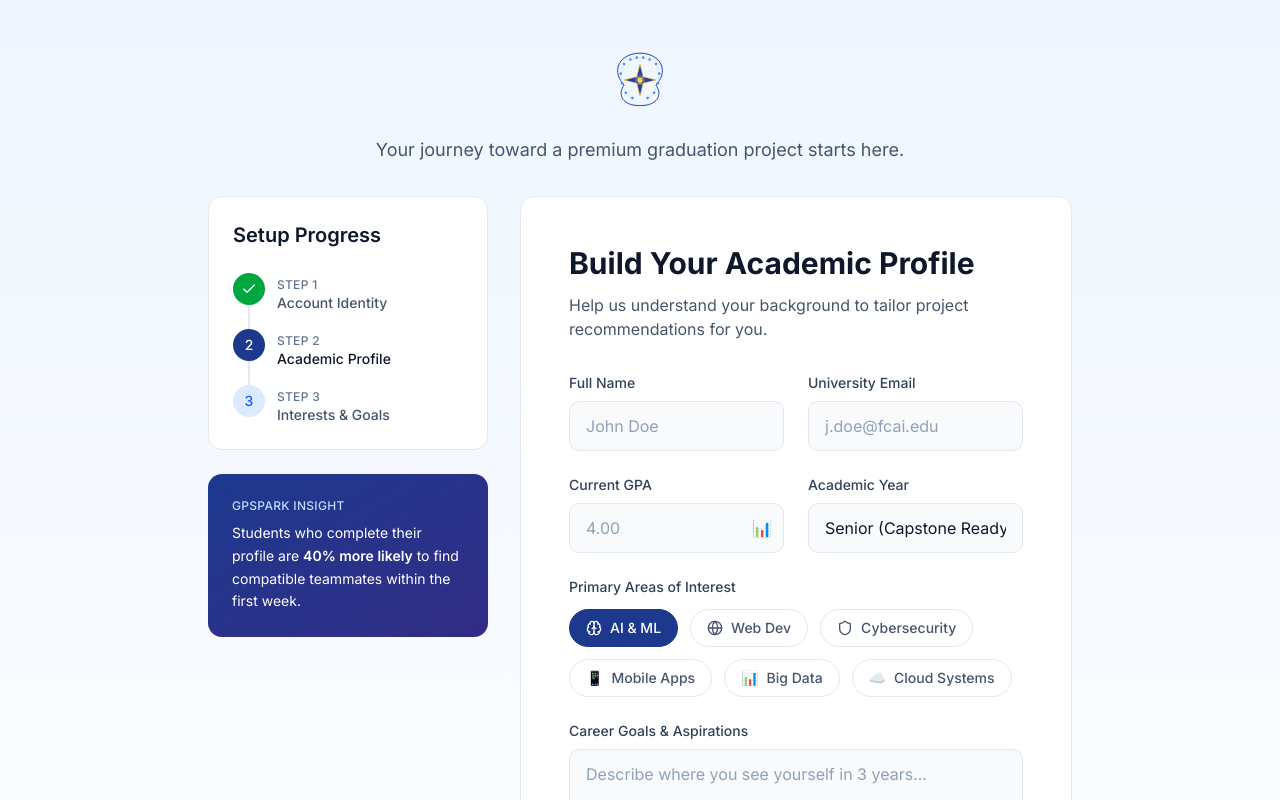
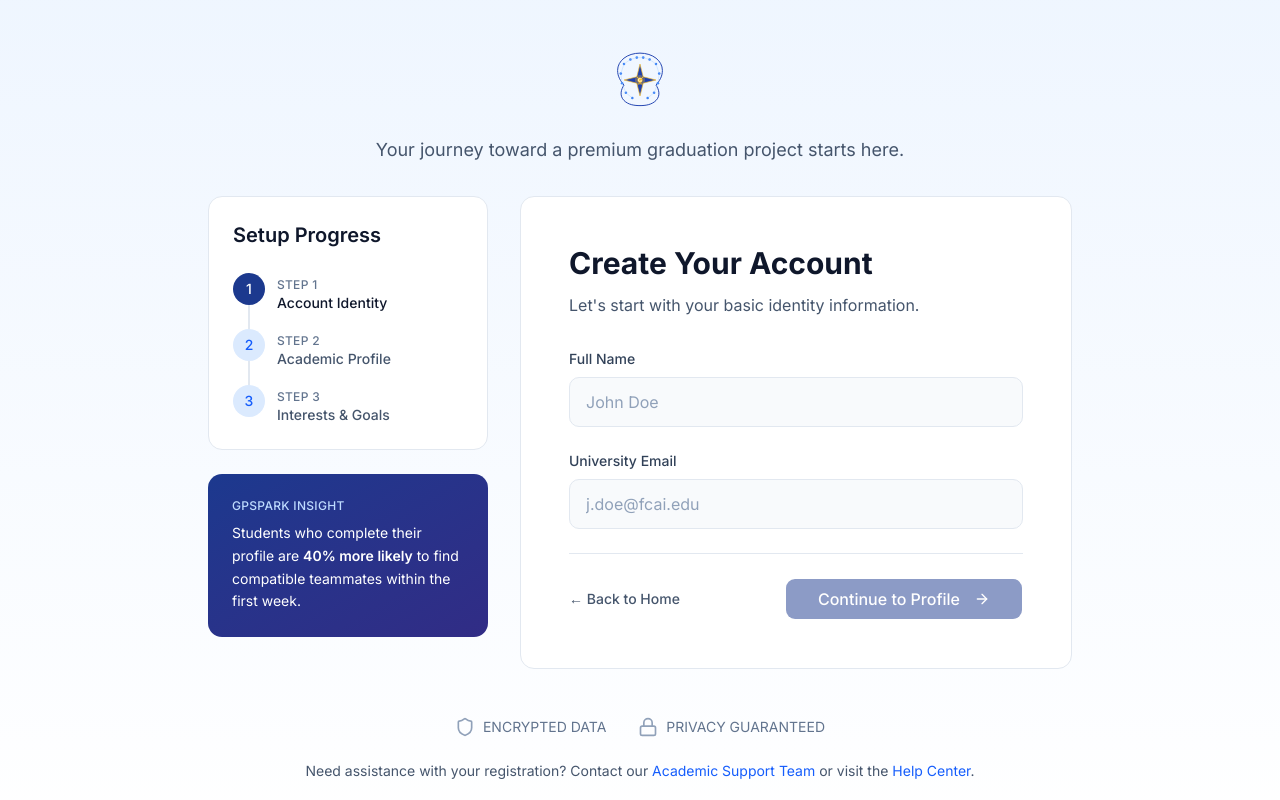
Before and after one commit to Ahmed900Wael/gpspark-fcai, a Next.js app: page /onboarding in a window 1280 px wide. Shown: the top 800 px of the page. Built offline with nearby package versions, Linux system fonts and the light colour scheme.

Commit message:
feat: implement authentication, authorization, and working onboarding flow

```diff
--- a/app/brainstorm/page.tsx
+++ b/app/brainstorm/page.tsx
@@ -4,6 +4,7 @@ import Link from "next/link";
 import { Button } from "@/components/ui/button";
 import { Sidebar } from "@/components/sidebar";
 import { SimpleHeader } from "@/components/navbar";
+import { ProtectedRoute } from "@/components/protected-route";
 import {
   Brain, Send, Paperclip, Clock, MoreVertical, User, HelpCircle, CheckCircle2,
   AlertTriangle, Battery, BarChart3, FileText
@@ -66,6 +67,7 @@ export default function BrainstormAI() {
   const [messageInput, setMessageInput] = useState("");
 
   return (
+    <ProtectedRoute>
     <div className="min-h-screen bg-slate-50">
       {/* Sidebar - Responsive */}
       <Sidebar activePage="/brainstorm" />
@@ -281,5 +283,6 @@ export default function BrainstormAI() {
         </div>
       </div>
     </div>
+    </ProtectedRoute>
   );
 }
--- a/app/dashboard/page.tsx
+++ b/app/dashboard/page.tsx
@@ -4,6 +4,8 @@ import Link from "next/link";
 import { Button } from "@/components/ui/button";
 import { Sidebar } from "@/components/sidebar";
 import { SimpleHeader } from "@/components/navbar";
+import { ProtectedRoute } from "@/components/protected-route";
+import { useAuth } from "@/contexts/auth-context";
 import {
   TrendingUp, Clock, Target, Award, Brain, Users, Library, Flag
 } from "lucide-react";
@@ -28,7 +30,10 @@ const upcomingMilestones = [
 ];
 
 export default function Dashboard() {
+  const { user, logout } = useAuth();
+
   return (
+    <ProtectedRoute>
     <div className="min-h-screen bg-slate-50">
       {/* Sidebar - Responsive */}
       <Sidebar activePage="/dashboard" />
@@ -46,8 +51,9 @@ export default function Dashboard() {
               <span className="px-3 py-1 rounded-full text-xs font-semibold border bg-green-100 text-green-700 border-green-200">
                 In Progress
               </span>
+              <span className="text-sm text-slate-500">Welcome, {user?.fullName || "Student"}!</span>
             </div>
-            <h1 className="text-2xl md:text-3xl font-bold text-slate-900">Welcome back, John!</h1>
+            <h1 className="text-2xl md:text-3xl font-bold text-slate-900">Your Dashboard</h1>
             <p className="text-slate-600 mt-1">Here's what's happening with your project today.</p>
           </div>
 
@@ -177,5 +183,6 @@ export default function Dashboard() {
         </div>
       </div>
     </div>
+    </ProtectedRoute>
   );
 }
--- a/app/layout.tsx
+++ b/app/layout.tsx
@@ -1,5 +1,6 @@
 import type { Metadata } from "next";
 import { Inter } from "next/font/google";
+import { Providers } from "@/components/providers";
 import "./globals.css";
 
 const inter = Inter({
@@ -23,7 +24,9 @@ export default function RootLayout({
       lang="en"
       className={`${inter.variable} h-full antialiased`}
     >
-      <body className="min-h-full flex flex-col font-sans">{children}</body>
+      <body className="min-h-full flex flex-col font-sans">
+        <Providers>{children}</Providers>
+      </body>
     </html>
   );
 }
--- a/app/library/page.tsx
+++ b/app/library/page.tsx
@@ -4,6 +4,7 @@ import Link from "next/link";
 import { Button } from "@/components/ui/button";
 import { Sidebar } from "@/components/sidebar";
 import { SimpleHeader } from "@/components/navbar";
+import { ProtectedRoute } from "@/components/protected-route";
 import {
   Search, Filter, Calendar, Star, ArrowRight, Lightbulb,
   User, ChevronDown
@@ -58,6 +59,7 @@ export default function GPLibrary() {
   const [activeTab, setActiveTab] = useState("all");
 
   return (
+    <ProtectedRoute>
     <div className="min-h-screen bg-slate-50">
       {/* Sidebar - Responsive */}
       <Sidebar activePage="/library" />
@@ -270,5 +272,6 @@ export default function GPLibrary() {
         </footer>
       </div>
     </div>
+    </ProtectedRoute>
   );
 }
--- a/app/mentors/page.tsx
+++ b/app/mentors/page.tsx
@@ -4,6 +4,7 @@ import Link from "next/link";
 import { Button } from "@/components/ui/button";
 import { Sidebar } from "@/components/sidebar";
 import { SimpleHeader } from "@/components/navbar";
+import { ProtectedRoute } from "@/components/protected-route";
 import {
   GraduationCap, Search, Star, Calendar, MessageSquare,
   CheckCircle2, Clock, Filter, ChevronDown, Mail
@@ -95,6 +96,7 @@ export default function Mentors() {
   const [selectedExpertise, setSelectedExpertise] = useState("All Expertise");
 
   return (
+    <ProtectedRoute>
     <div className="min-h-screen bg-slate-50">
       {/* Sidebar - Responsive */}
       <Sidebar activePage="/mentors" />
@@ -296,5 +298,6 @@ export default function Mentors() {
         </footer>
       </div>
     </div>
+    </ProtectedRoute>
   );
 }
--- a/app/milestones/page.tsx
+++ b/app/milestones/page.tsx
@@ -4,6 +4,7 @@ import Link from "next/link";
 import { Button } from "@/components/ui/button";
 import { Sidebar } from "@/components/sidebar";
 import { SimpleHeader } from "@/components/navbar";
+import { ProtectedRoute } from "@/components/protected-route";
 import {
   Share2, CheckCircle2, Circle, Clock, MessageSquare,
   FileText, ChevronRight, Download, HelpCircle
@@ -49,6 +50,7 @@ const nextPhaseTasks = [
 
 export default function Milestones() {
   return (
+    <ProtectedRoute>
     <div className="min-h-screen bg-slate-50">
       {/* Sidebar - Responsive */}
       <Sidebar activePage="/milestones" />
@@ -323,5 +325,6 @@ export default function Milestones() {
         </footer>
       </div>
     </div>
+    </ProtectedRoute>
   );
 }
--- a/app/onboarding/page.tsx
+++ b/app/onboarding/page.tsx
@@ -1,13 +1,15 @@
 "use client";
 
+import { useState } from "react";
+import { useRouter } from "next/navigation";
 import Link from "next/link";
 import { Button } from "@/components/ui/button";
+import { useAuth } from "@/contexts/auth-context";
 import { ArrowRight, ArrowLeft, Check, Brain, Globe, Shield, Lock, HelpCircle } from "lucide-react";
-import { useState } from "react";
 
 const steps = [
-  { number: 1, title: "Account Identity", status: "completed" },
-  { number: 2, title: "Academic Profile", status: "current" },
+  { number: 1, title: "Account Identity", status: "current" },
+  { number: 2, title: "Academic Profile", status: "pending" },
   { number: 3, title: "Interests & Goals", status: "pending" },
 ];
 
@@ -21,12 +23,72 @@ const interestOptions = [
 ];
 
 export default function Onboarding() {
-  const [selectedInterests, setSelectedInterests] = useState<string[]>(["ai-ml"]);
+  const router = useRouter();
+  const { login } = useAuth();
+  const [currentStep, setCurrentStep] = useState(1);
+  const [formData, setFormData] = useState({
+    fullName: "",
+    universityEmail: "",
+    gpa: "",
+    academicYear: "Senior (Capstone Ready)",
+    interests: [] as string[],
+    careerGoals: "",
+  });
+
+  const updateStepStatus = () => {
+    return steps.map((step) => ({
+      ...step,
+      status: step.number < currentStep ? "completed" : step.number === currentStep ? "current" : "pending",
+    }));
+  };
+
+  const updatedSteps = updateStepStatus();
+
+  const handleNext = () => {
+    if (currentStep < 3) {
+      console.log(`[CLIENT] Step ${currentStep} completed:`, formData);
+      setCurrentStep(currentStep + 1);
+    } else {
+      console.log("[CLIENT] Onboarding completed. Full profile:", formData);
+      console.log("[SERVER] Authenticating user with profile:", formData);
+      login({
+        fullName: formData.fullName,
+        universityEmail: formData.universityEmail,
+        gpa: formData.gpa,
+        academicYear: formData.academicYear,
+        interests: formData.interests,
+        careerGoals: formData.careerGoals,
+      });
+      router.push("/dashboard");
+    }
+  };
+
+  const handleBack = () => {
+    if (currentStep > 1) {
+      setCurrentStep(currentStep - 1);
+    }
+  };
 
   const toggleInterest = (id: string) => {
-    setSelectedInterests((prev) =>
-      prev.includes(id) ? prev.filter((i) => i !== id) : [...prev, id]
-    );
+    setFormData((prev) => ({
+      ...prev,
+      interests: prev.interests.includes(id)
+        ? prev.interests.filter((i) => i !== id)
+        : [...prev.interests, id],
+    }));
+  };
+
+  const isStepValid = () => {
+    switch (currentStep) {
+      case 1:
+        return formData.fullName.trim() !== "" && formData.universityEmail.trim() !== "";
+      case 2:
+        return formData.gpa.trim() !== "" && formData.academicYear !== "";
+      case 3:
+        return formData.interests.length > 0;
+      default:
+        return false;
+    }
   };
 
   return (
@@ -51,7 +113,7 @@ export default function Onboarding() {
                 Setup Progress
               </h3>
               <div className="space-y-4">
-                {steps.map((step, index) => (
+                {updatedSteps.map((step, index) => (
                   <div key={step.number} className="flex items-start gap-3">
                     <div className="relative">
                       <div
@@ -69,7 +131,7 @@ export default function Onboarding() {
                           step.number
                         )}
                       </div>
-                      {index < steps.length - 1 && (
+                      {index < updatedSteps.length - 1 && (
                         <div className="absolute top-8 left-1/2 -translate-x-1/2 w-0.5 h-8 bg-slate-200"></div>
                       )}
                     </div>
@@ -106,42 +168,75 @@ export default function Onboarding() {
 
           {/* Main Form */}
           <div className="bg-white rounded-xl border border-slate-200 p-8 md:p-12">
+            {/* Step 1: Account Identity */}
+            {currentStep === 1 && (
+              <>
                 <div className="mb-8">
                   <h2 className="text-2xl md:text-3xl font-bold text-slate-900 mb-3">
-                Build Your Academic Profile
+                    Create Your Account
                   </h2>
                   <p className="text-slate-600">
-                Help us understand your background to tailor project
-                recommendations for you.
+                    Let's start with your basic identity information.
                   </p>
                 </div>
 
-            <form className="space-y-6">
-              {/* Name & Email */}
-              <div className="grid md:grid-cols-2 gap-6">
+                <form className="space-y-6" onSubmit={(e) => e.preventDefault()}>
                   <div>
                     <label className="block text-sm font-medium text-slate-700 mb-2">
                       Full Name
                     </label>
                     <input
                       type="text"
+                      value={formData.fullName}
+                      onChange={(e) => setFormData({ ...formData, fullName: e.target.value })}
                       placeholder="John Doe"
                       className="w-full px-4 py-3 rounded-lg border border-slate-200 bg-slate-50 text-slate-900 placeholder-slate-400 focus:outline-none focus:ring-2 focus:ring-blue-500 focus:border-transparent"
                     />
                   </div>
+
                   <div>
                     <label className="block text-sm font-medium text-slate-700 mb-2">
                       University Email
                     </label>
                     <input
                       type="email"
+                      value={formData.universityEmail}
+                      onChange={(e) => setFormData({ ...formData, universityEmail: e.target.value })}
                       placeholder="j.doe@fcai.edu"
                       className="w-full px-4 py-3 rounded-lg border border-slate-200 bg-slate-50 text-slate-900 placeholder-slate-400 focus:outline-none focus:ring-2 focus:ring-blue-500 focus:border-transparent"
                     />
                   </div>
+
+                  <div className="flex items-center justify-between pt-6 border-t border-slate-200">
+                    <Link href="/" className="text-slate-600 hover:text-slate-900 text-sm font-medium">
+                      ← Back to Home
+                    </Link>
+                    <Button
+                      onClick={handleNext}
+                      disabled={!isStepValid()}
+                      className="bg-blue-900 hover:bg-blue-800 text-white px-8 py-5 text-base disabled:opacity-50 disabled:cursor-not-allowed"
+                    >
+                      Continue to Profile
+                      <ArrowRight className="ml-2 h-4 w-4" />
+                    </Button>
+                  </div>
+                </form>
+              </>
+            )}
+
+            {/* Step 2: Academic Profile */}
+            {currentStep === 2 && (
+              <>
+                <div className="mb-8">
+                  <h2 className="text-2xl md:text-3xl font-bold text-slate-900 mb-3">
+                    Build Your Academic Profile
+                  </h2>
+                  <p className="text-slate-600">
+                    Help us understand your background to tailor project recommendations for you.
+                  </p>
                 </div>
 
-              {/* GPA & Year */}
+                <form className="space-y-6" onSubmit={(e) => e.preventDefault()}>
                   <div className="grid md:grid-cols-2 gap-6">
                     <div>
                       <label className="block text-sm font-medium text-slate-700 mb-2">
@@ -150,6 +245,8 @@ export default function Onboarding() {
                       <div className="relative">
                         <input
                           type="text"
+                          value={formData.gpa}
+                          onChange={(e) => setFormData({ ...formData, gpa: e.target.value })}
                           placeholder="4.00"
                           className="w-full px-4 py-3 rounded-lg border border-slate-200 bg-slate-50 text-slate-900 placeholder-slate-400 focus:outline-none focus:ring-2 focus:ring-blue-500 focus:border-transparent pr-10"
                         />
@@ -162,7 +259,11 @@ export default function Onboarding() {
                       <label className="block text-sm font-medium text-slate-700 mb-2">
                         Academic Year
                       </label>
-                  <select className="w-full px-4 py-3 rounded-lg border border-slate-200 bg-slate-50 text-slate-900 focus:outline-none focus:ring-2 focus:ring-blue-500 focus:border-transparent appearance-none">
+                      <select
+                        value={formData.academicYear}
+                        onChange={(e) => setFormData({ ...formData, academicYear: e.target.value })}
+                        className="w-full px-4 py-3 rounded-lg border border-slate-200 bg-slate-50 text-slate-900 focus:outline-none focus:ring-2 focus:ring-blue-500 focus:border-transparent appearance-none"
+                      >
                         <option>Senior (Capstone Ready)</option>
                         <option>Junior</option>
                         <option>Sophomore</option>
@@ -170,14 +271,44 @@ export default function Onboarding() {
                     </div>
                   </div>
 
-              {/* Interests */}
+                  <div className="flex items-center justify-between pt-6 border-t border-slate-200">
+                    <Button variant="ghost" onClick={handleBack} className="text-slate-600 hover:text-slate-900">
+                      <ArrowLeft className="mr-2 h-4 w-4" />
+                      Back to Identity
+                    </Button>
+                    <Button
+                      onClick={handleNext}
+                      disabled={!isStepValid()}
+                      className="bg-blue-900 hover:bg-blue-800 text-white px-8 py-5 text-base disabled:opacity-50 disabled:cursor-not-allowed"
+                    >
+                      Continue to Interests
+                      <ArrowRight className="ml-2 h-4 w-4" />
+                    </Button>
+                  </div>
+                </form>
+              </>
+            )}
+
+            {/* Step 3: Interests & Goals */}
+            {currentStep === 3 && (
+              <>
+                <div className="mb-8">
+                  <h2 className="text-2xl md:text-3xl font-bold text-slate-900 mb-3">
+                    Interests & Goals
+                  </h2>
+                  <p className="text-slate-600">
+                    Tell us about your interests and career aspirations.
+                  </p>
+                </div>
+
+                <form className="space-y-6" onSubmit={(e) => e.preventDefault()}>
                   <div>
                     <label className="block text-sm font-medium text-slate-700 mb-3">
                       Primary Areas of Interest
                     </label>
                     <div className="flex flex-wrap gap-3">
                       {interestOptions.map((option) => {
-                    const isSelected = selectedInterests.includes(option.id);
+                        const isSelected = formData.interests.includes(option.id);
                         return (
                           <button
                             key={option.id}
@@ -201,37 +332,39 @@ export default function Onboarding() {
                     </div>
                   </div>
 
-              {/* Career Goals */}
                   <div>
                     <label className="block text-sm font-medium text-slate-700 mb-2">
                       Career Goals & Aspirations
                     </label>
                     <textarea
                       rows={4}
+                      value={formData.careerGoals}
+                      onChange={(e) => setFormData({ ...formData, careerGoals: e.target.value })}
                       placeholder="Describe where you see yourself in 3 years..."
                       className="w-full px-4 py-3 rounded-lg border border-slate-200 bg-slate-50 text-slate-900 placeholder-slate-400 focus:outline-none focus:ring-2 focus:ring-blue-500 focus:border-transparent resize-none"
                     />
                     <p className="text-xs text-slate-500 mt-2">
-                  This helps our AI match you with mentors from relevant
-                  industries.
+                      This helps our AI match you with mentors from relevant industries.
                     </p>
                   </div>
 
-              {/* Navigation Buttons */}
                   <div className="flex items-center justify-between pt-6 border-t border-slate-200">
+                    <Button variant="ghost" onClick={handleBack} className="text-slate-600 hover:text-slate-900">
+                      <ArrowLeft className="mr-2 h-4 w-4" />
+                      Back to Profile
+                    </Button>
                     <Button
-                  variant="ghost"
-                  className="text-slate-600 hover:text-slate-900"
+                      onClick={handleNext}
+                      disabled={!isStepValid()}
+                      className="bg-blue-900 hover:bg-blue-800 text-white px-8 py-5 text-base disabled:opacity-50 disabled:cursor-not-allowed"
                     >
-                  <ArrowLeft className="mr-2 h-4 w-4" />
-                  Back to Identity
-                </Button>
-                <Button className="bg-blue-900 hover:bg-blue-800 text-white px-8 py-5 text-base">
-                  Continue to Interests
+                      Complete Setup
                       <ArrowRight className="ml-2 h-4 w-4" />
                     </Button>
                   </div>
                 </form>
+              </>
+            )}
           </div>
         </div>
 
--- a/app/team/page.tsx
+++ b/app/team/page.tsx
@@ -4,6 +4,7 @@ import Link from "next/link";
 import { Button } from "@/components/ui/button";
 import { Sidebar } from "@/components/sidebar";
 import { SimpleHeader } from "@/components/navbar";
+import { ProtectedRoute } from "@/components/protected-route";
 import {
   Search, Filter, User, Users, MessageSquare, Lightbulb
 } from "lucide-react";
@@ -77,6 +78,7 @@ export default function TeamFormation() {
   };
 
   return (
+    <ProtectedRoute>
     <div className="min-h-screen bg-slate-50">
       {/* Sidebar - Responsive */}
       <Sidebar activePage="/team" />
@@ -267,5 +269,6 @@ export default function TeamFormation() {
         </footer>
       </div>
     </div>
+    </ProtectedRoute>
   );
 }
--- /dev/null
+++ b/components/protected-route.tsx
@@ -0,0 +1,30 @@
+"use client";
+
+import { useAuth } from "@/contexts/auth-context";
+import { useRouter } from "next/navigation";
+import { useEffect } from "react";
+
+export function ProtectedRoute({ children }: { children: React.ReactNode }) {
+  const { isAuthenticated } = useAuth();
+  const router = useRouter();
+
+  useEffect(() => {
+    if (!isAuthenticated) {
+      console.log("[CLIENT] Unauthorized access attempt - redirecting to onboarding");
+      router.push("/onboarding");
+    }
+  }, [isAuthenticated, router]);
+
+  if (!isAuthenticated) {
+    return (
+      <div className="min-h-screen flex items-center justify-center bg-slate-50">
+        <div className="text-center">
+          <div className="w-12 h-12 border-4 border-blue-200 border-t-blue-600 rounded-full animate-spin mx-auto mb-4"></div>
+          <p className="text-slate-600">Redirecting to onboarding...</p>
+        </div>
+      </div>
+    );
+  }
+
+  return <>{children}</>;
+}
--- /dev/null
+++ b/components/providers.tsx
@@ -0,0 +1,7 @@
+"use client";
+
+import { AuthProvider } from "@/contexts/auth-context";
+
+export function Providers({ children }: { children: React.ReactNode }) {
+  return <AuthProvider>{children}</AuthProvider>;
+}
--- /dev/null
+++ b/contexts/auth-context.tsx
@@ -0,0 +1,76 @@
+"use client";
+
+import { createContext, useContext, useState, useEffect, ReactNode } from "react";
+
+interface UserProfile {
+  fullName: string;
+  universityEmail: string;
+  gpa: string;
+  academicYear: string;
+  interests: string[];
+  careerGoals: string;
+}
+
+interface AuthContextType {
+  user: UserProfile | null;
+  isAuthenticated: boolean;
+  login: (profile: UserProfile) => void;
+  logout: () => void;
+  updateProfile: (profile: Partial<UserProfile>) => void;
+}
+
+const AuthContext = createContext<AuthContextType | undefined>(undefined);
+
+export function AuthProvider({ children }: { children: ReactNode }) {
+  const [user, setUser] = useState<UserProfile | null>(null);
+  const [isAuthenticated, setIsAuthenticated] = useState(false);
+
+  useEffect(() => {
+    const storedUser = localStorage.getItem("gpspark_user");
+    if (storedUser) {
+      try {
+        const parsed = JSON.parse(storedUser);
+        setUser(parsed);
+        setIsAuthenticated(true);
+        console.log("[SERVER] User session restored:", parsed);
+      } catch (e) {
+        localStorage.removeItem("gpspark_user");
+      }
+    }
+  }, []);
+
+  const login = (profile: UserProfile) => {
+    console.log("[SERVER] User authenticated:", profile);
+    setUser(profile);
+    setIsAuthenticated(true);
+    localStorage.setItem("gpspark_user", JSON.stringify(profile));
+  };
+
+  const logout = () => {
+    console.log("[SERVER] User logged out");
+    setUser(null);
+    setIsAuthenticated(false);
+    localStorage.removeItem("gpspark_user");
+  };
+
+  const updateProfile = (profile: Partial<UserProfile>) => {
+    const updated = { ...user, ...profile } as UserProfile;
+    console.log("[SERVER] Profile updated:", updated);
+    setUser(updated);
+    localStorage.setItem("gpspark_user", JSON.stringify(updated));
+  };
+
+  return (
+    <AuthContext.Provider value={{ user, isAuthenticated, login, logout, updateProfile }}>
+      {children}
+    </AuthContext.Provider>
+  );
+}
+
+export function useAuth() {
+  const context = useContext(AuthContext);
+  if (context === undefined) {
+    throw new Error("useAuth must be used within an AuthProvider");
+  }
+  return context;
+}
```
Lines whose indentation alone changed are shown as unchanged.
